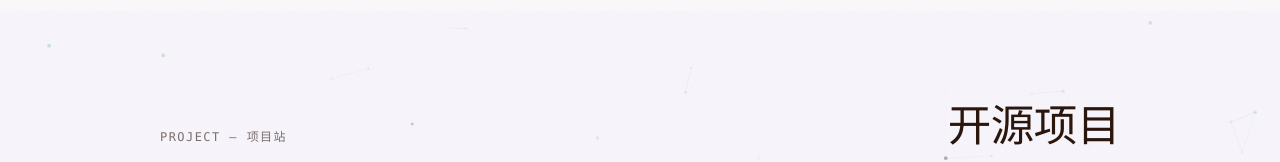
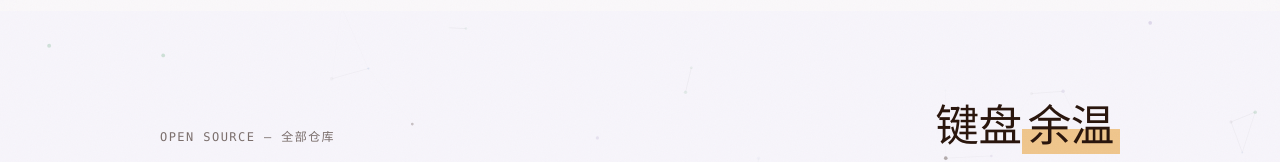
Before and after one commit to congcongcong1/congcongcong1.github.io, an Astro site: page /projects in a window 1280 px wide. Shown: the part 51-213 px from the top of the page. Built offline with nearby package versions, Linux system fonts and the light colour scheme; Astro itself is replaced by a stand-in of ours; a script that the page names is missing.

Commit message:
rename: 手痒时的产物 -> 键盘余温, sync projects page heading

```diff
--- a/src/pages/index.astro
+++ b/src/pages/index.astro
@@ -88,7 +88,7 @@ const fmt = (d: Date) =>
   <section class="wrap" id="projects" style="padding-bottom: clamp(3rem, 7vw, 5rem);">
     <div class="section-head">
       <span class="mono-meta">Open Source — 开源仓库</span>
-      <h2><span class="about-marker">手痒</span>时的产物</h2>
+      <h2>键盘<span class="about-marker">余温</span></h2>
     </div>
     <div class="card-grid">
       {projects.map((p, i) => (
--- a/src/pages/projects/index.astro
+++ b/src/pages/projects/index.astro
@@ -11,8 +11,8 @@ import { projects, repoTotal } from '../../data/projects';
     <DustCanvas />
   <section class="wrap" style="padding-top: clamp(3rem, 8vw, 5.5rem); padding-bottom: clamp(3rem, 8vw, 6rem);">
     <div class="section-head">
-      <span class="mono-meta">Project — 项目站</span>
-      <h2>开源项目</h2>
+      <span class="mono-meta">Open Source — 全部仓库</span>
+      <h2>键盘<span class="about-marker">余温</span></h2>
     </div>
     <div class="card-grid" style="margin-top: 0;">
       {projects.map((p, i) => (
```
